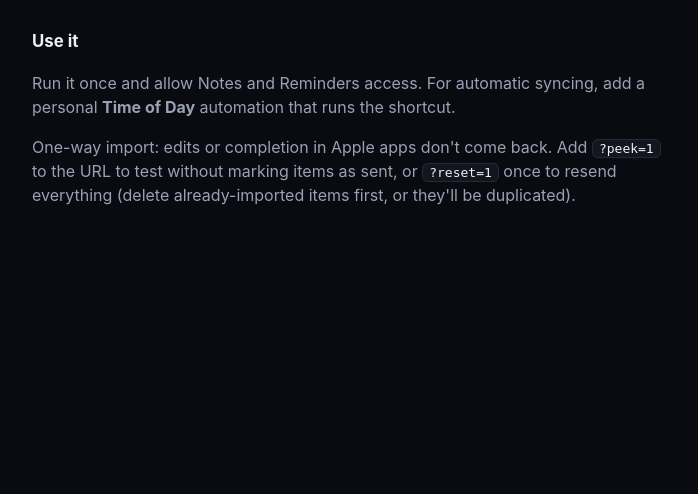
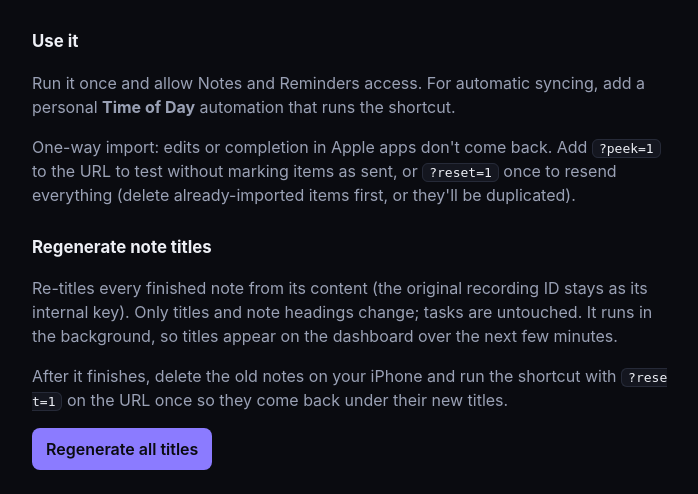
Before and after one commit to merlinmb/esp32_ai-meeting-buddy, a Flask app: page /apple-shortcut in a window 1280 px wide. Shown: the part 917-1411 px from the top of the page, without its empty margins (288-986 px from the left). Before the commit the page ends 1122 px from the top, so only its background shows below. Run offline with Flask 3, Linux system fonts and the light colour scheme; the visitor is signed in with stand-in values (Sample User, id 1); parts of the project's set-up code (start-up, migrations or seed data) failed here and were passed over; some libraries are stand-ins or nearby versions.

Commit message:
feat: Add functionality to regenerate note titles and update UI elements

```diff
--- a/server/templates/apple_shortcut.html
+++ b/server/templates/apple_shortcut.html
@@ -19,6 +19,9 @@
   code, .copy { background:var(--panel); border:1px solid var(--border); border-radius:6px; padding:1px 6px; color:var(--text); word-break:break-all; }
   .copy { display:block; padding:10px 12px; margin:6px 0 12px; font-family:ui-monospace,Menlo,Consolas,monospace; font-size:.85rem; }
   .warn { color:var(--err); }
+  button { background:var(--accent); color:#0a0b10; border:0; border-radius:8px; padding:9px 14px; font:inherit; font-weight:600; cursor:pointer; }
+  button:disabled { opacity:.6; cursor:default; }
+  #retitleStatus { margin-left:10px; color:var(--dim); }
 </style>
 </head>
 <body>
@@ -50,6 +53,29 @@
   <h2>Use it</h2>
   <p>Run it once and allow Notes and Reminders access. For automatic syncing, add a personal <b>Time of Day</b> automation that runs the shortcut.</p>
   <p>One-way import: edits or completion in Apple apps don't come back. Add <code>?peek=1</code> to the URL to test without marking items as sent, or <code>?reset=1</code> once to resend everything (delete already-imported items first, or they'll be duplicated).</p>
+
+  <h2>Regenerate note titles</h2>
+  <p>Re-titles every finished note from its content (the original recording ID stays as its internal key). Only titles and note headings change; tasks are untouched. It runs in the background, so titles appear on the dashboard over the next few minutes.</p>
+  <p>After it finishes, delete the old notes on your iPhone and run the shortcut with <code>?reset=1</code> on the URL once so they come back under their new titles.</p>
+  <button id="retitleBtn" type="button">Regenerate all titles</button><span id="retitleStatus"></span>
 </main>
+<script>
+document.getElementById("retitleBtn").addEventListener("click", async function () {
+  if (!confirm("Regenerate titles for all finished notes?")) return;
+  const status = document.getElementById("retitleStatus");
+  this.disabled = true;
+  status.textContent = "Queuing...";
+  try {
+    const r = await fetch("/api/brain/retitle", { method: "POST" });
+    if (!r.ok) throw new Error("HTTP " + r.status);
+    const d = await r.json();
+    status.textContent = "Queued " + d.queued + " note(s).";
+  } catch (e) {
+    status.textContent = "Failed: " + e.message;
+  } finally {
+    this.disabled = false;
+  }
+});
+</script>
 </body>
 </html>
```
